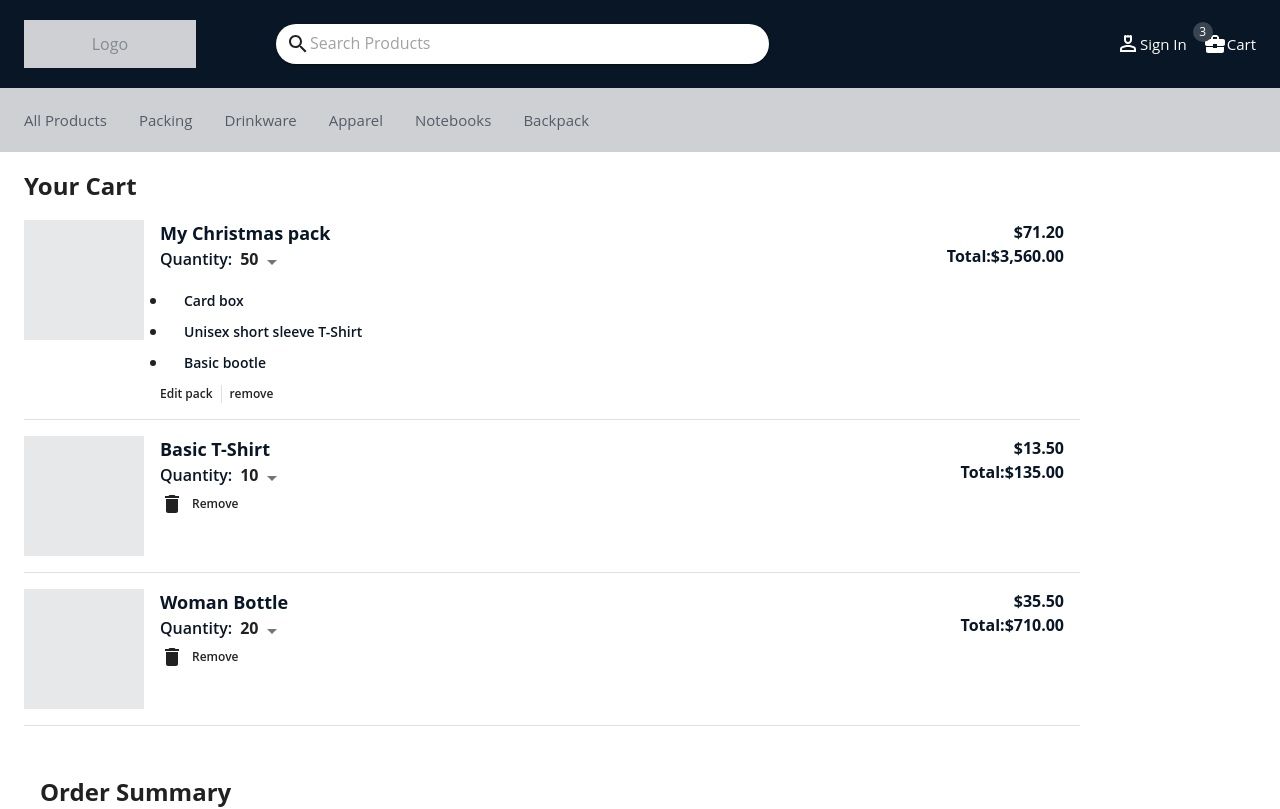
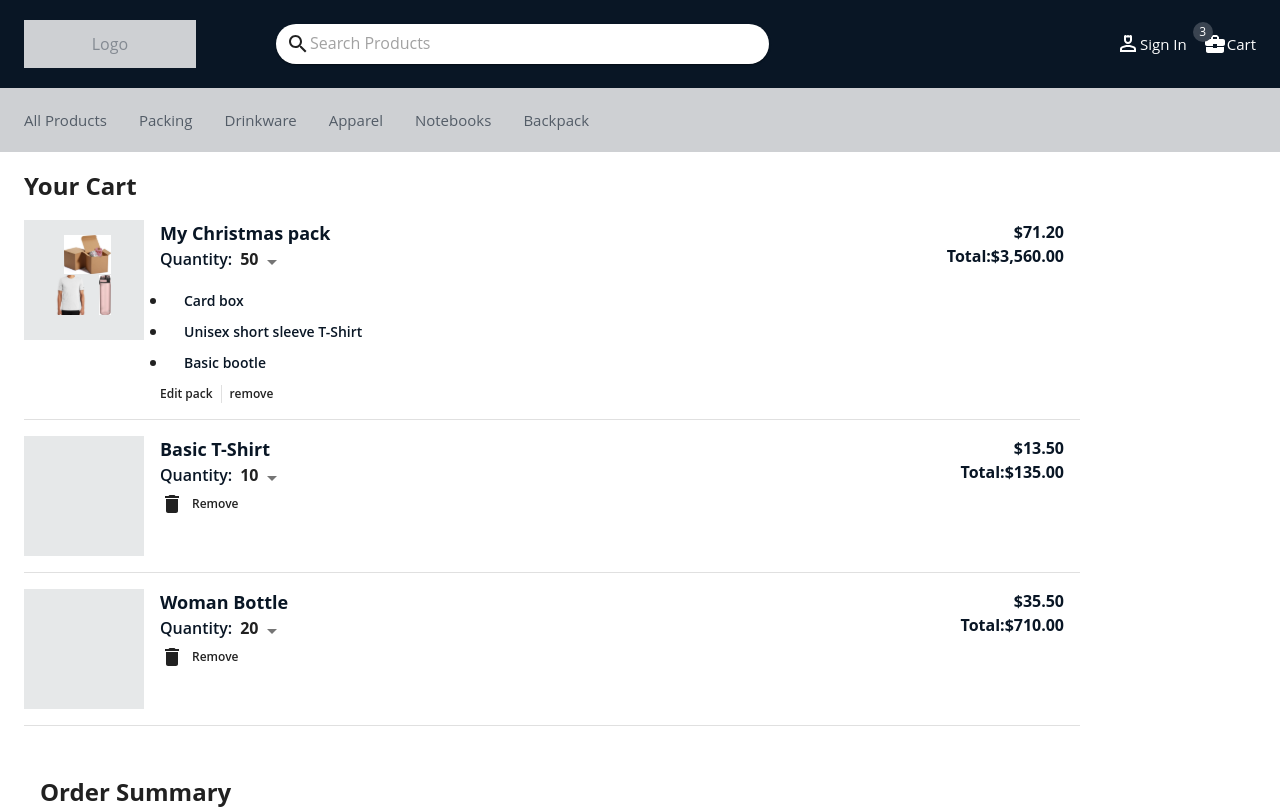
Before and after one commit to charg90/SwagCharm-challenge, a React (Vite) app: page / in a window 1280 px wide. Shown: the top 809 px of the page. Built offline with nearby package versions, Linux system fonts and the light colour scheme.

Commit message:
correct position images

```diff
--- a/src/Common/ProductCartDetail/ProductCartDetail.tsx
+++ b/src/Common/ProductCartDetail/ProductCartDetail.tsx
@@ -3,7 +3,6 @@ import {
   Divider,
   FormControl,
   Grid,
-  InputLabel,
   List,
   ListItem,
   MenuItem,
@@ -12,12 +11,15 @@ import {
   Typography,
 } from "@mui/material";
 import React, { ChangeEvent } from "react";
-import { CartHelper } from "../../helper/CartHelper";
+
 import DeleteIcon from "@mui/icons-material/Delete";
 import { CartItem } from "../../Models/CartItems";
-import { useDispatch } from "react-redux";
+
 import { deleteCart, updateQuantity } from "../../Store/Features/cart";
 import { useAppDispatch } from "../../Store/store";
+import Img4 from "./../../assets/image 4.svg";
+import Img9 from "./../../assets/image 9.svg";
+import Img10 from "./../../assets/image 10.svg";
 const ProductCartDetail = ({
   id,
   title,
@@ -36,7 +38,19 @@ const ProductCartDetail = ({
   return (
     <>
       <Grid item display="flex" gap={2} paddingY={2}>
-        <Box width="120px" height="120px" bgcolor="primary.dark10"></Box>
+        <Box width="120px" height="120px" bgcolor="primary.dark10">
+          <Box sx={{ position: "relative" }}>
+            <Box sx={{ position: "absolute", left: "40px", top: "15px" }}>
+              {subtItems2 && <img src={Img9} alt="product - item" />}
+            </Box>
+            <Box sx={{ position: "absolute", left: "30px", top: "55px" }}>
+              {subItems && <img src={Img4} alt="product - item" />}
+            </Box>
+            <Box sx={{ position: "absolute", left: "75px", top: "55px" }}>
+              {subtItems3 && <img src={Img10} alt="product - item" />}
+            </Box>
+          </Box>
+        </Box>
         <Box display="flex" flexDirection="column">
           <Typography fontWeight="700" fontSize="18px" color="primary.dark01">
             {title}
```
